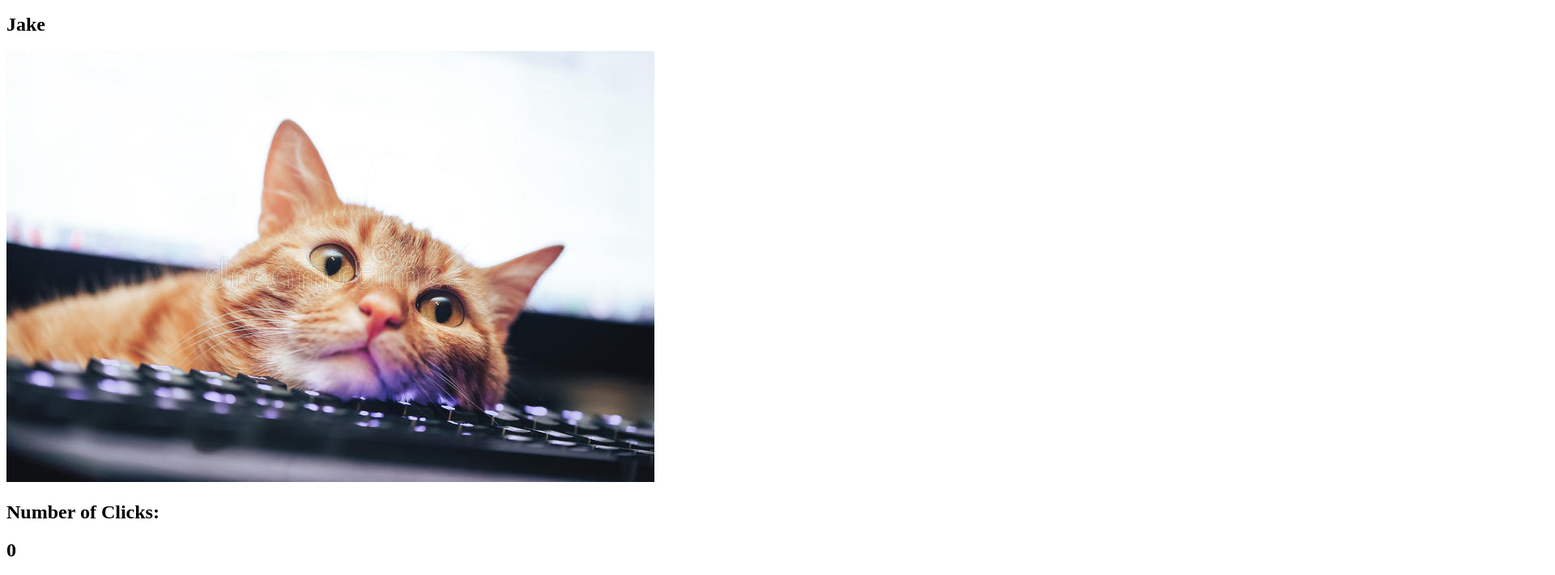
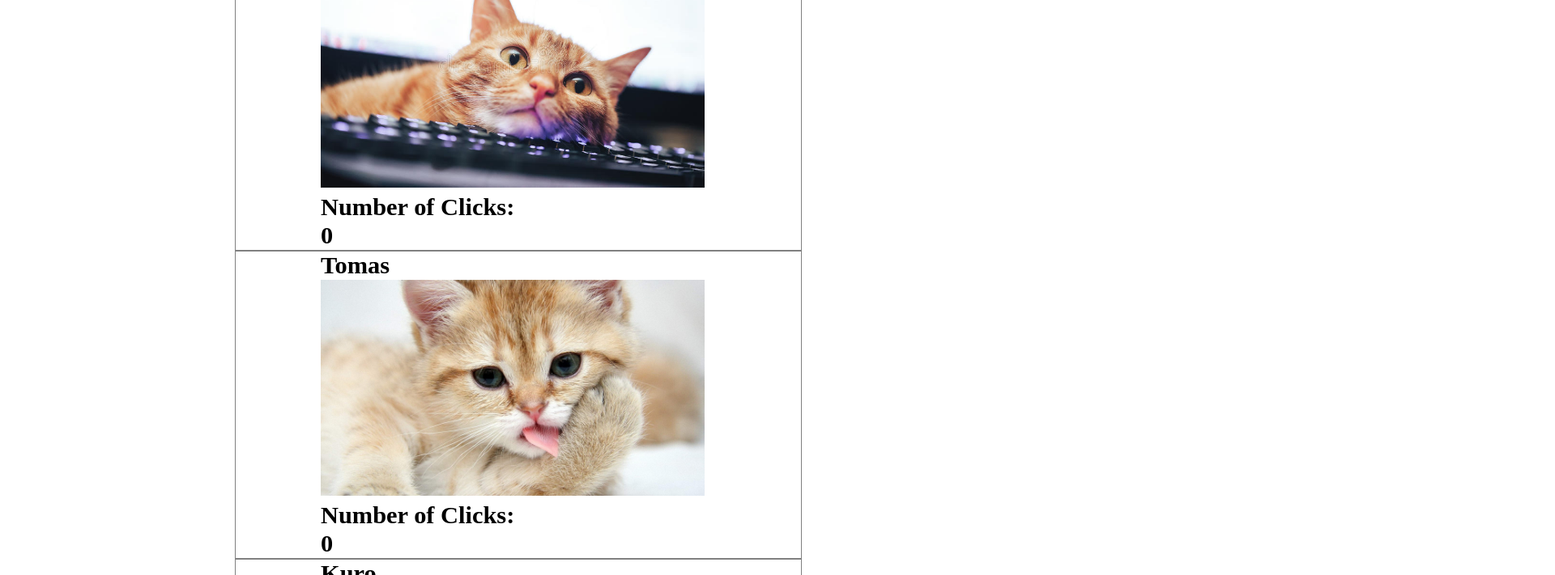
Before and after one commit to hangryCat/cat-clicker, a plain HTML site: page index.html in a window 1280 px wide. Shown: the part 483-1194 px from the top of the page at 81% size, 1920 px wide, since content can reach past the window. Drawn offline with Linux system fonts and the light colour scheme.

Commit message:
Reorganize code

```diff
--- a/css/style.css
+++ b/css/style.css
@@ -1,19 +1,27 @@
 * {
   margin: 0;
-  padding: 10px;
-  font-size: 40px;
+  padding: 0;
 }
 
-.container {
+body {
+  font-size: 26px;
+}
+
+#container {
   margin-left: auto;
   margin-right: auto;
-  padding: 8%;
+  max-width: 700px;
 }
 
-div.clickDiv {
-  max-width: 800px;
+section.cat-info {
+  padding-left: 15%;
+  border: solid 1px grey;
 }
 
-img {
-  width: 100%;
+div.clickable {
+  width: 80%;
 }
+
+div img {
+ width: 100%;
+}
--- a/index.html
+++ b/index.html
@@ -2,10 +2,11 @@
 <html lang="en" dir="ltr">
   <head>
     <meta charset="utf-8">
+    <link rel="stylesheet" href="css/style.css">
     <title>Cat Clicker</title>
   </head>
   <body>
-    <article class="container">
+    <article id="container">
     </article>
     <script src="js/app.js"></script>
   </body>
--- a/js/app.js
+++ b/js/app.js
@@ -1,25 +1,5 @@
-// const catElement1 = document.querySelector('h1#cat-name1');
-// const catElement2 = document.querySelector('h1#cat-name2');
-//
-// const clickDiv = document.getElementsByClassName('clickDiv');
-//
-// const clickValue = document.querySelector('#clickValue');
-//
-// const catName1 = 'Dormammu';
-// const catName2 = 'Jake';
-//
-// catElement1.innerText = catName1;
-// catElement2.innerText = catName2;
-//
-// for (var i = 0; i < clickDiv.length; i++) {
-//   clickDiv[i].addEventListener('click', function() {
-//   console.log("click");
-//   clickValue.innerText++;
-//   });
-// };
-
 // Second Requirements - v2
-const container = document.querySelector('.container');
+const container = document.querySelector('#container');
 
 const catsArray = [
   {name: 'Dormammu', image: 'images/757904009_521561154_l.jpg'},
@@ -28,26 +8,30 @@ const catsArray = [
   {name: 'Kuro', image: 'images/hamiltoncatqmode.jpg'},
   {name: 'Tama', image: 'images/maxresdefault.jpg'},
   {name: 'Unko', image: 'images/Top-plus-beaux-chats-9.jpg'}
-]
+];
 
 for (var i = 0; i < catsArray.length; i++) {
-  const catDiv = document.createElement('div');
-  catDiv.classList.add('clickable');
-  container.appendChild(catDiv);
+  const catInfo = document.createElement('section');
+  catInfo.classList.add('cat-info');
+  container.appendChild(catInfo);
 
   const catName = document.createElement('h1');
   catName.innerText = catsArray[i].name;
+  catInfo.appendChild(catName);
+
+  const catDiv = document.createElement('div');
+  catDiv.classList.add('clickable');
+  catInfo.appendChild(catDiv);
 
   const catImg = document.createElement('img');
   catImg.setAttribute('src', catsArray[i].image);
+  catDiv.appendChild(catImg);
 
   const catClicks = document.createElement('h1');
+  catInfo.appendChild(catClicks);
+
   const catValue = document.createElement('h1');
   catClicks.innerText = "Number of Clicks:"
   catValue.innerText = 0;
-
-  catDiv.appendChild(catName);
-  catDiv.appendChild(catImg);
-  catDiv.appendChild(catClicks);
-  catDiv.appendChild(catValue);
-}
+  catInfo.appendChild(catValue);
+};
```
Also changed, not shown: images/Top-plus-beaux-chats-9.jpg.
